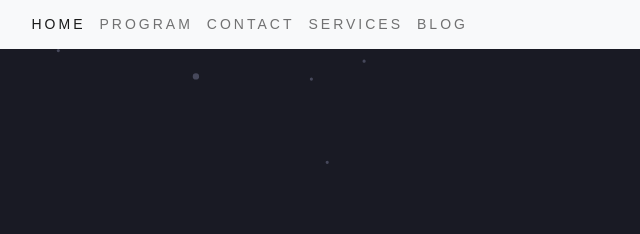
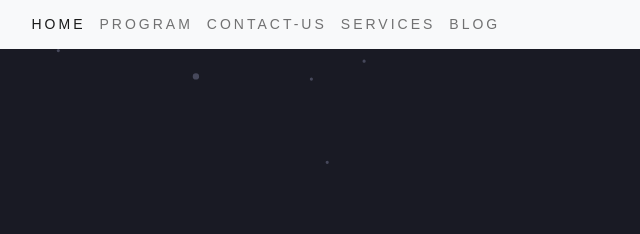
Before and after one commit to Toluwanimi21/gca-project, a plain HTML site: page index.html in a window 1280 px wide. Shown: the top 234 px of the page, 0-640 px from the left. Drawn offline with Linux system fonts and the light colour scheme.

Commit message:
changed some features

```diff
--- a/index.html
+++ b/index.html
@@ -25,7 +25,7 @@
                 <a class="nav-link" href="#">Program</a>
               </li>
               <li class="nav-item">
-                <a class="nav-link" href="#">Contact</a>
+                <a class="nav-link" href="#">Contact-Us</a>
               </li>
               <li class="nav-item">
                 <a class="nav-link" href="#">Services</a>
```
